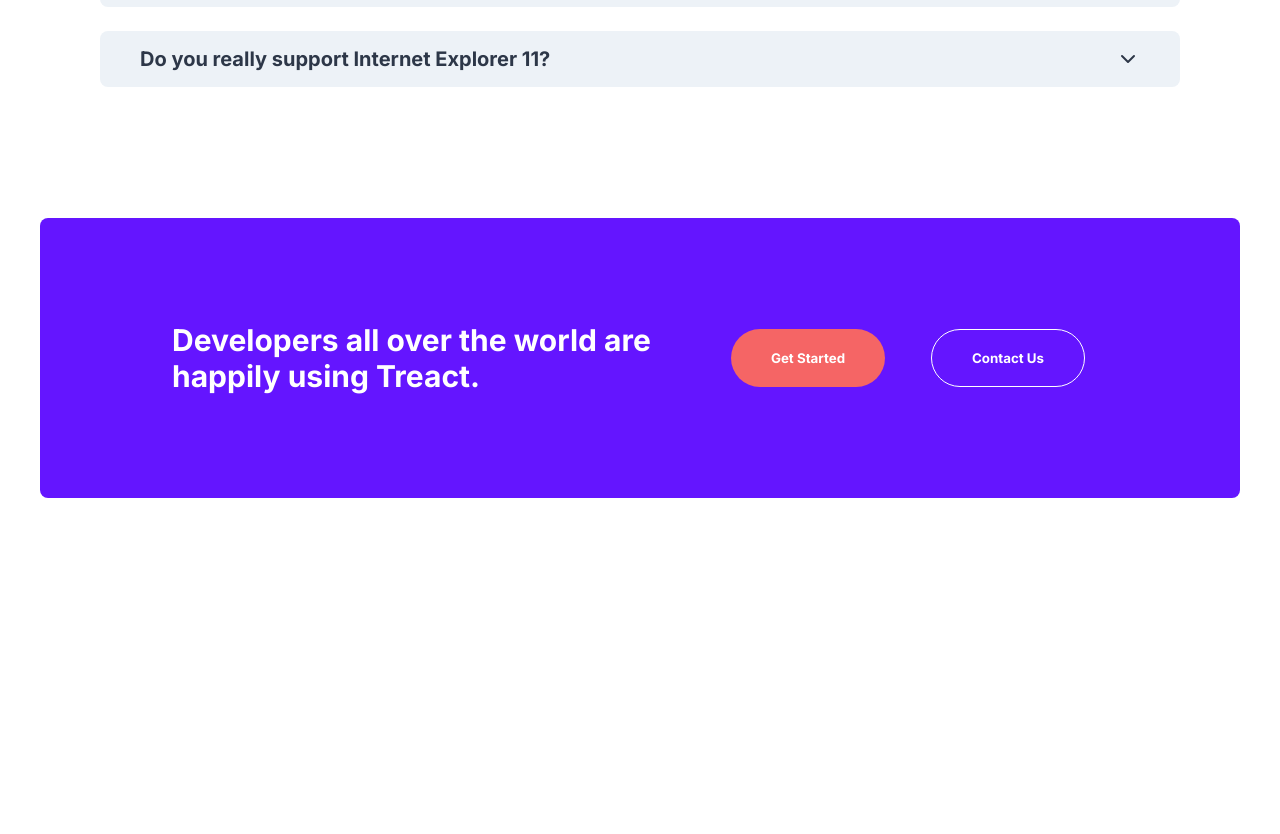
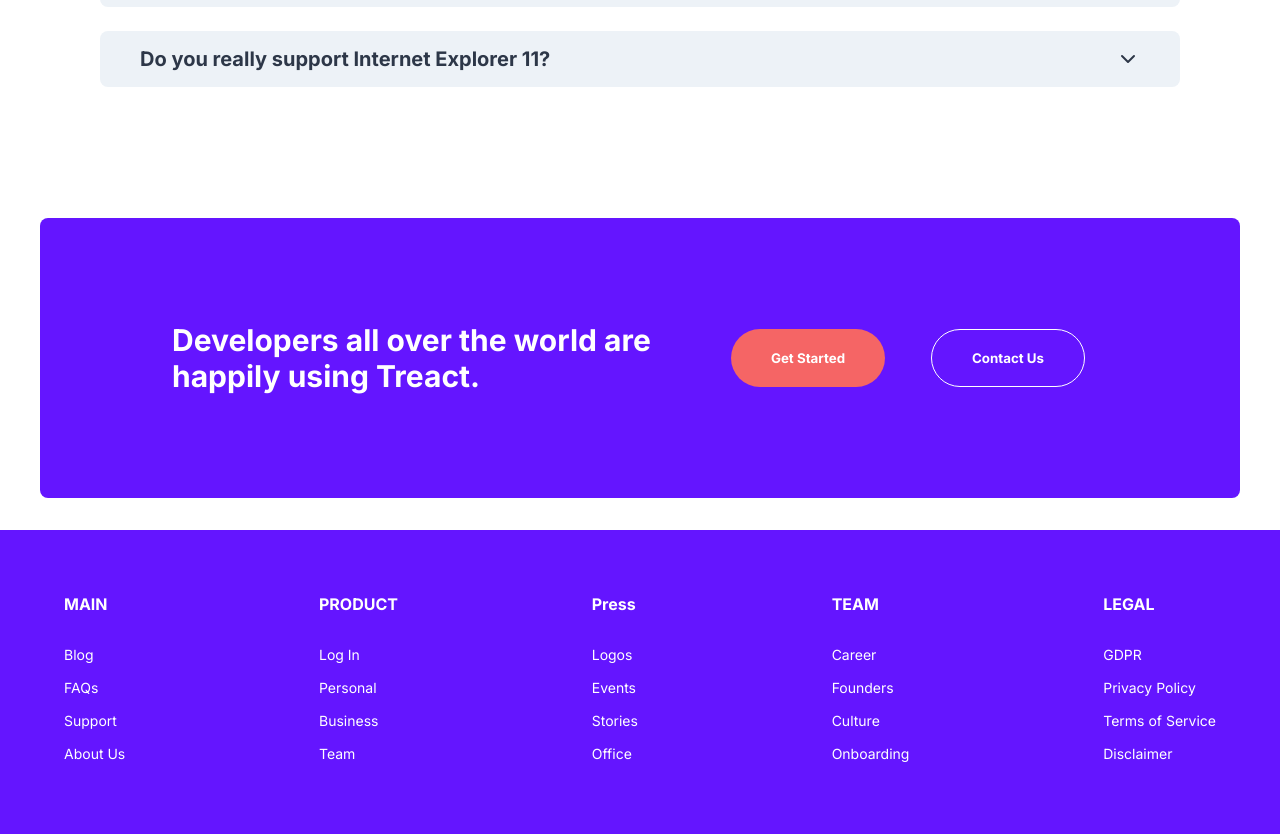
Before and after one commit to broadaciousb/fes-final-project, a plain HTML site: page index.html in a window 1280 px wide. Shown: the part 6214-7048 px from the top of the page. Before the commit the page ends 6808 px from the top, so only its background shows below. Drawn offline with Linux system fonts and the light colour scheme.

Commit message:
feat: Start footer section

```diff
--- a/index.html
+++ b/index.html
@@ -471,9 +471,45 @@
         </div>
       </div>
     </div>
-    <div class="container">
+    <div class="footer__container">
       <div class="row">
-
+        <div class="company__info">
+          <div class="company__info--column">
+            <h5>MAIN</h5>
+            <a href="" class="company__info--link">Blog</a>
+            <a href="" class="company__info--link">FAQs</a>
+            <a href="" class="company__info--link">Support</a>
+            <a href="" class="company__info--link">About Us</a>
+          </div>
+          <div class="company__info--column">
+            <h5>PRODUCT</h5>
+            <a href="" class="company__info--link">Log In</a>
+            <a href="" class="company__info--link">Personal</a>
+            <a href="" class="company__info--link">Business</a>
+            <a href="" class="company__info--link">Team</a>
+          </div>
+          <div class="company__info--column">
+            <h5>Press</h5>
+            <a href="" class="company__info--link">Logos</a>
+            <a href="" class="company__info--link">Events</a>
+            <a href="" class="company__info--link">Stories</a>
+            <a href="" class="company__info--link">Office</a>
+          </div>
+          <div class="company__info--column">
+            <h5>TEAM</h5>
+            <a href="" class="company__info--link">Career</a>
+            <a href="" class="company__info--link">Founders</a>
+            <a href="" class="company__info--link">Culture</a>
+            <a href="" class="company__info--link">Onboarding</a>
+          </div>
+          <div class="company__info--column">
+            <h5>LEGAL</h5>
+            <a href="" class="company__info--link">GDPR</a>
+            <a href="" class="company__info--link">Privacy Policy</a>
+            <a href="" class="company__info--link">Terms of Service</a>
+            <a href="" class="company__info--link">Disclaimer</a>
+          </div>
+        </div>
       </div>
     </div>
   </footer>
--- a/styles.css
+++ b/styles.css
@@ -39,6 +39,13 @@ h3 {
   font-size: 20px;
 }
 
+
+h5 {
+  font-size: 16px;
+  color: white;
+  margin-bottom: 24px;
+}
+
 p {
   color: #7c8ba1;
   font-size: 18px;
@@ -66,6 +73,7 @@ img {
   display: flex;
   width: 100%;
 }
+
 
 .container {
   padding: 32px;
@@ -747,3 +755,32 @@ img {
 .contact__button {
   border: 1px solid white;
 }
+
+
+/* COMPANY INFO  */
+
+.footer__container {
+  background-color: #6415ff;
+}
+
+
+.company__info {
+  display: flex;
+  justify-content: space-between;
+  align-items: center;
+  padding: 64px 24px;
+  max-width: 1200px;
+}
+
+.company__info--column {
+  display: flex;
+  flex-direction: column;
+  justify-content: space-around;
+  align-items: left;
+}
+
+.company__info--link {
+  font-size: 14px;
+  color: white;
+  margin: 8px 0;
+}
```
